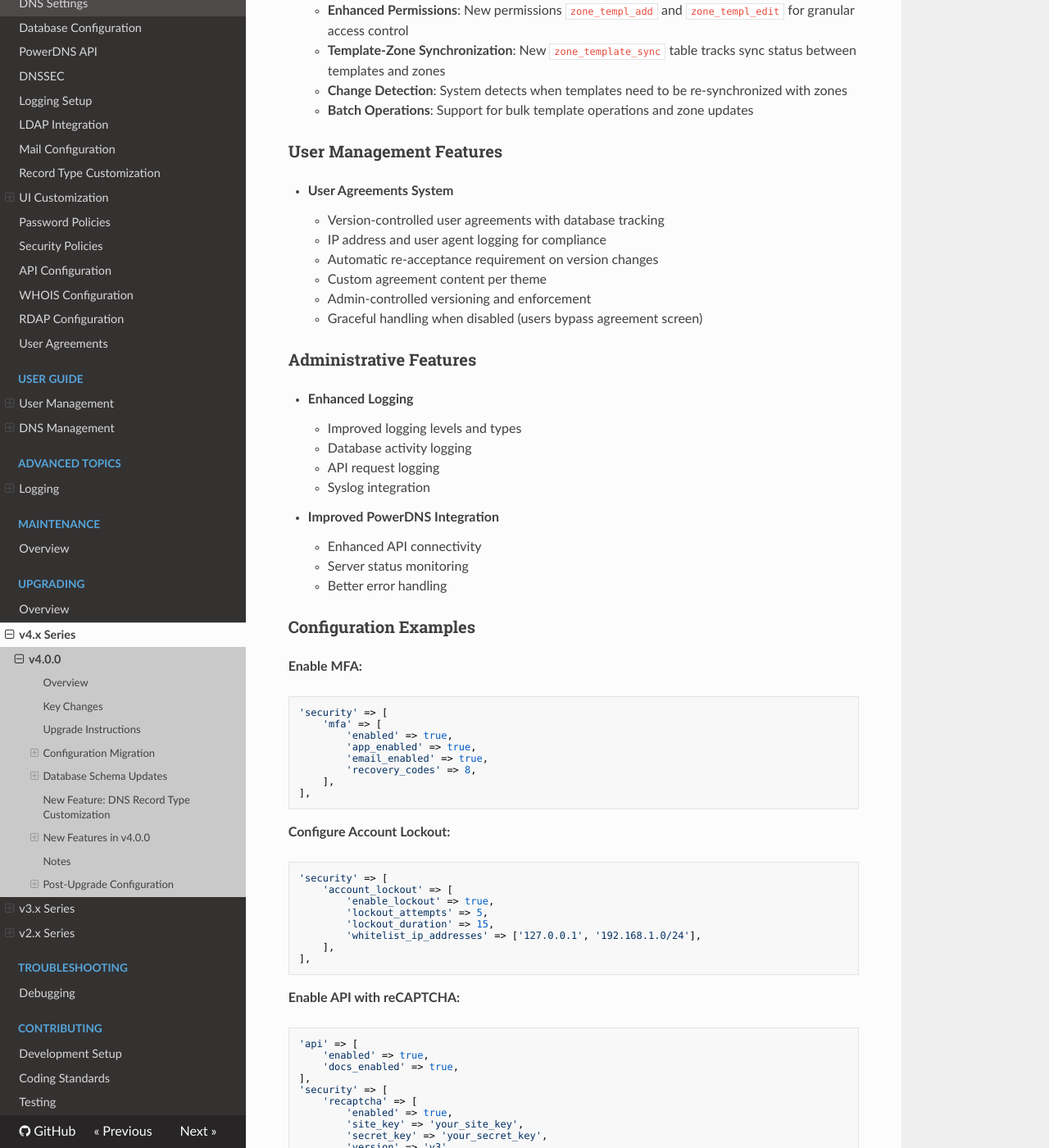
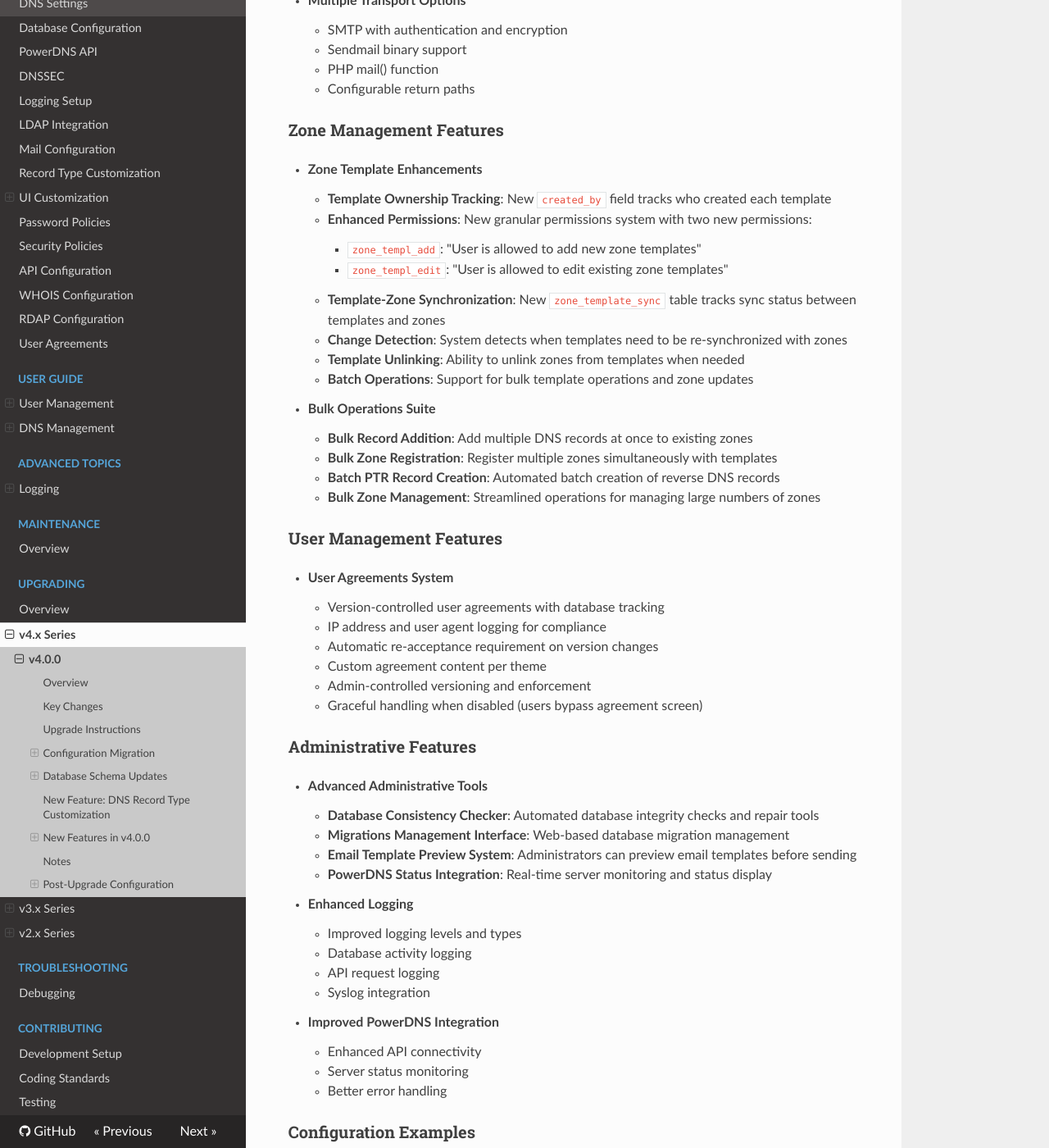
Before and after one commit to poweradmin/poweradmin-docs, an MkDocs documentation site: the page built from docs/upgrading/v4.0.0.md, in a window 1280 px wide and 1400 px high, scrolled down 6177 px. Shown: the whole window at 82% size. Built offline with MkDocs 1.6.1, drawn with Linux system fonts in a browser that asks for light colours; nearby versions of some CDN libraries; some of the changed text lies outside the part shown.

Commit message:
docs: document missing v4.0.0 features in upgrade guide

````diff
--- a/docs/upgrading/v4.0.0.md
+++ b/docs/upgrading/v4.0.0.md
@@ -215,6 +215,16 @@
     - PowerDNS server status integration
     - Database consistency checks page
     - Email template previews
+    - Display hostname only in zone edit forms (strips zone suffix)
+    - Prevent duplicate PTR records in batch operations
+    - Configurable display of generated passwords
+    - PHP error display control for development/production
+
+- **Advanced Workflow Configuration**
+    - **Edit Conflict Resolution**: Three strategies for handling concurrent edits:
+        - `last_writer_wins` (default): Latest changes override previous ones
+        - `only_latest_version`: Prevent editing of outdated versions
+        - `3_way_merge`: Attempt to merge conflicting changes
 
 ### Lookup and Integration Features
 
@@ -242,10 +252,19 @@
 
 - **Zone Template Enhancements**
     - **Template Ownership Tracking**: New `created_by` field tracks who created each template
-    - **Enhanced Permissions**: New permissions `zone_templ_add` and `zone_templ_edit` for granular access control
+    - **Enhanced Permissions**: New granular permissions system with two new permissions:
+        - `zone_templ_add`: "User is allowed to add new zone templates"
+        - `zone_templ_edit`: "User is allowed to edit existing zone templates"
     - **Template-Zone Synchronization**: New `zone_template_sync` table tracks sync status between templates and zones
     - **Change Detection**: System detects when templates need to be re-synchronized with zones
+    - **Template Unlinking**: Ability to unlink zones from templates when needed
     - **Batch Operations**: Support for bulk template operations and zone updates
+
+- **Bulk Operations Suite**
+    - **Bulk Record Addition**: Add multiple DNS records at once to existing zones
+    - **Bulk Zone Registration**: Register multiple zones simultaneously with templates
+    - **Batch PTR Record Creation**: Automated batch creation of reverse DNS records
+    - **Bulk Zone Management**: Streamlined operations for managing large numbers of zones
 
 ### User Management Features
 
@@ -258,6 +277,12 @@
     - Graceful handling when disabled (users bypass agreement screen)
 
 ### Administrative Features
+
+- **Advanced Administrative Tools**
+    - **Database Consistency Checker**: Automated database integrity checks and repair tools
+    - **Migrations Management Interface**: Web-based database migration management
+    - **Email Template Preview System**: Administrators can preview email templates before sending
+    - **PowerDNS Status Integration**: Real-time server monitoring and status display
 
 - **Enhanced Logging**
     - Improved logging levels and types
@@ -321,6 +346,35 @@
 ],
 ```
 
+**Enable Administrative Tools:**
+```php
+'interface' => [
+    'enable_consistency_checks' => true,        // Enable database consistency checker
+    'show_migrations' => true,                  // Show migrations management interface
+    'show_pdns_status' => true,                 // Show PowerDNS server status page
+],
+'misc' => [
+    'email_previews_enabled' => true,           // Enable email template previews
+    'edit_conflict_resolution' => 'only_latest_version', // Prevent concurrent edit conflicts
+],
+```
+
+**Configure Enhanced Interface Options:**
+```php
+'interface' => [
+    'display_hostname_only' => true,            // Strip zone suffix in edit forms
+    'display_fullname_in_zone_list' => true,    // Show full names instead of usernames
+    'reverse_zone_sort' => 'hierarchical',      // Use hierarchical reverse zone sorting
+],
+'dns' => [
+    'prevent_duplicate_ptr' => true,            // Prevent duplicate PTR records in batch ops
+],
+'misc' => [
+    'show_generated_passwords' => false,        // Hide generated passwords for security
+    'display_errors' => false,                  // Disable PHP error display for production
+],
+```
+
 ## Notes
 
 * Legacy configuration format (`inc/config.inc.php`) is still supported but will be removed in a future version
````
